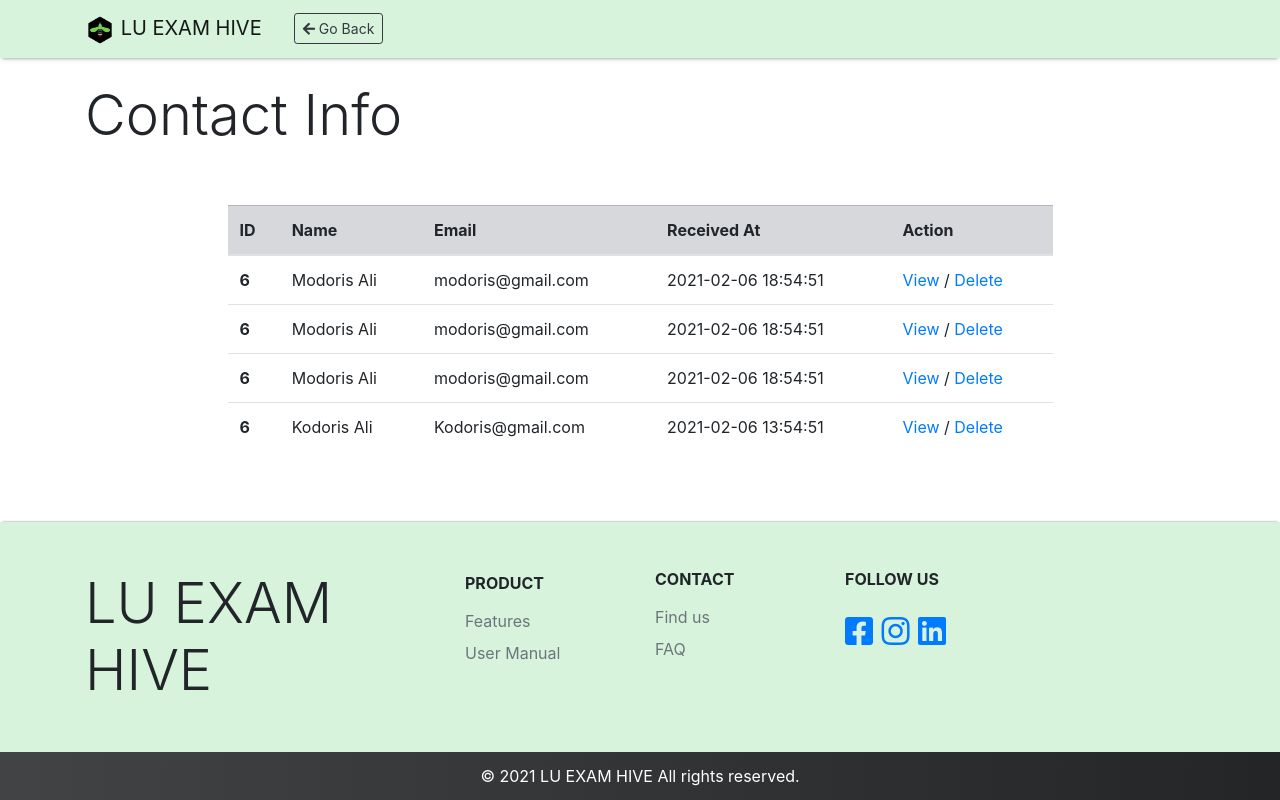
After one commit to zamans78/LU-ExamHive, a PHP site: page /admin_contact_view.php in a window 1280 px wide. The commit adds this page. Run offline with PHP 8.4, Linux system fonts and the light colour scheme.

Commit message:
Updated admin_dashboard and added admin_contact_view page
admin_dashboard:
Added shadow effect in the cards

admin_contact_view:
Added this page for admin to see the contact info

style.css:
Custom design added for admin_dashboard

```diff
--- /dev/null
+++ b/admin_contact_view.php
@@ -0,0 +1,92 @@
+<!DOCTYPE html>
+<html lang="en">
+
+<head>
+
+  <?php
+  //Head Links
+  require_once 'assets/connect/head.php';
+  ?>
+</head>
+
+<body>
+
+  <header>
+    <nav class="navbar navbar-expand-lg navbar-light sticky-top">
+      <div class="container justify-content-start">
+        <a class="navbar-brand" href="index.php"><img src="assets/images/LuExamHiveLogo.png" height="30px"> LU EXAM HIVE</a>
+        <a type="button" href="javascript:history.back(1)" class="btn btn-sm btn-outline-dark ml-3"><i class="fas fa-arrow-left"></i> Go Back</a>
+      </div>
+    </nav>
+  </header>
+
+  <main>
+    <div class="container">
+      <div class="row mt-4">
+        <div class="col">
+          <h3 class="display-4">Contact Info</h3>
+        </div>
+      </div>
+
+      <div class="row">
+        <div class="col"></div>
+        <div class="col-xl-9 col-lg-9 col-md-10 col-sm-9 col-xs-6 my-5">
+
+          <table class="table table-hover">
+            <thead class="table-secondary">
+              <tr>
+                <th scope="col">ID</th>
+                <th scope="col">Name</th>
+                <th scope="col">Email</th>
+                <th scope="col">Received At</th>
+                <th scope="col">Action</th>
+              </tr>
+            </thead>
+            <tbody>
+              <tr onclick="window.location='#';">
+                <th scope="row">6</th>
+                <td>Modoris Ali</td>
+                <td>modoris@gmail.com</td>
+                <td>2021-02-06 18:54:51</td>
+                <td><a href="#">View</a> / <a href="#">Delete</a></td>
+              </tr>
+              <tr onclick="window.location='#';">
+                <th scope="row">6</th>
+                <td>Modoris Ali</td>
+                <td>modoris@gmail.com</td>
+                <td>2021-02-06 18:54:51</td>
+                <td><a href="#">View</a> / <a href="#">Delete</a></td>
+              </tr>
+              <tr onclick="window.location='#';">
+                <th scope="row">6</th>
+                <td>Modoris Ali</td>
+                <td>modoris@gmail.com</td>
+                <td>2021-02-06 18:54:51</td>
+                <td><a href="#">View</a> / <a href="#">Delete</a></td>
+              </tr>
+              <tr onclick="window.location='#';">
+                <th scope="row">6</th>
+                <td>Kodoris Ali</td>
+                <td>Kodoris@gmail.com</td>
+                <td>2021-02-06 13:54:51</td>
+                <td><a href="#">View</a> / <a href="#">Delete</a></td>
+              </tr>
+
+            </tbody>
+          </table>
+
+        </div>
+        <div class="col"></div>
+      </div>
+    </div>
+  </main>
+
+  <!--footer Start -->
+  <?php
+  require_once 'assets/connect/footer.php';
+  ?>
+  <!--footer End -->
+
+</body>
+
+</html>
--- a/assets/css/style.css
+++ b/assets/css/style.css
@@ -131,5 +131,22 @@ body {
     overflow-x: hidden;
 }
 
+/*--Display End--*/
 
-/*--Display End--*/
+
+/*-- Admin Dashboard Start --*/
+
+.contact-shadow {
+    box-shadow: 1px 1px 15px #7c4dff;
+}
+
+.teacher-shadow {
+    box-shadow: 1px 1px 20px #76ff03;
+}
+
+.student-shadow {
+    box-shadow: 1px 1px 15px #00bcd4;
+}
+
+
+/*-- Admin Dashboard End --*/
```
Also changed, not shown: admin_dashboard.php (+4 -4 lines).
